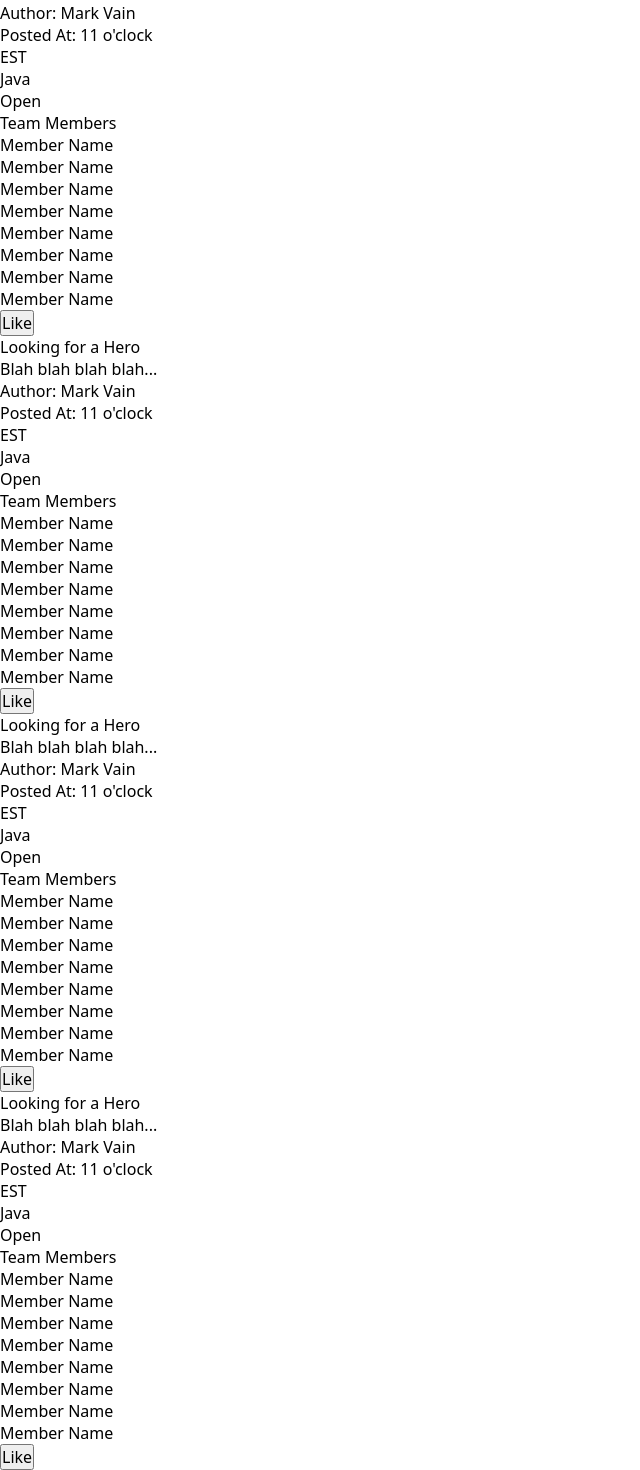
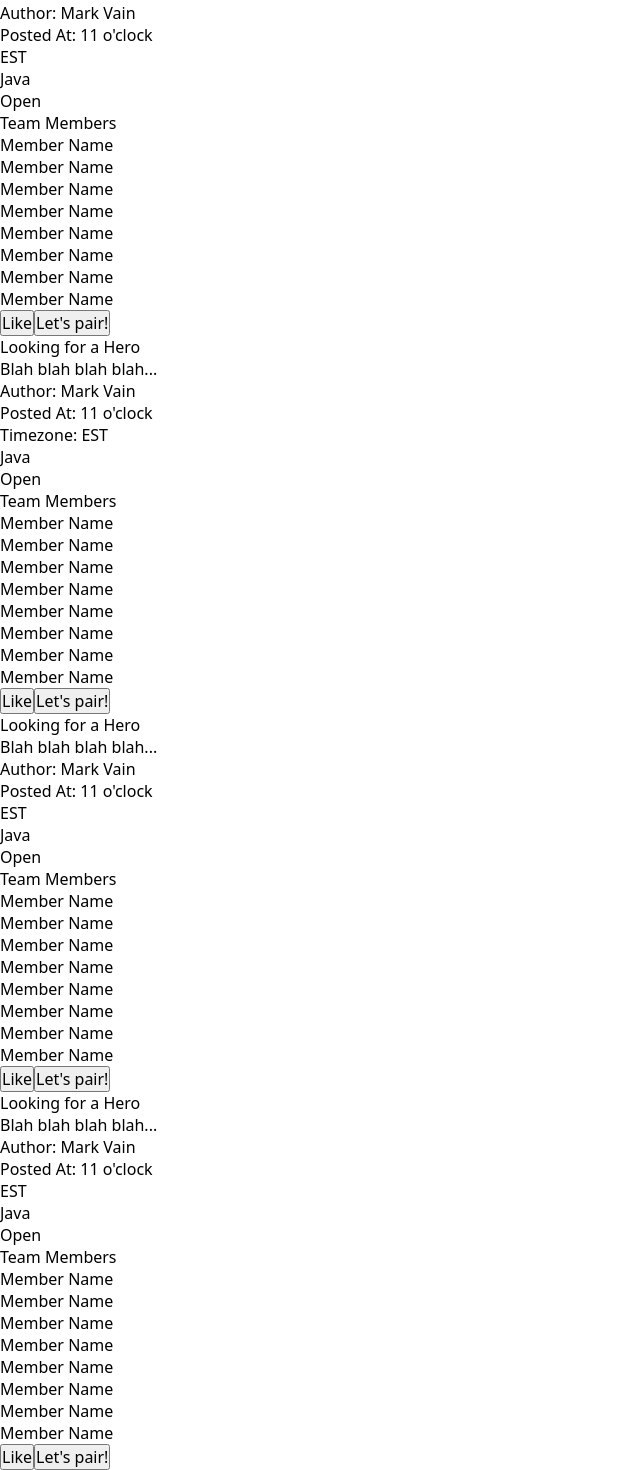
Before and after one commit to nicholasboyce/letsbuildit, a React (Vite) app in the folder client/: page /feed in a window 1280 px wide. Shown: the part 90-1560 px from the top of the page, without its empty margins (0-640 px from the left). Built offline with nearby package versions, Linux system fonts and the light colour scheme.

Commit message:
feat: create custom hook for fetching posts from server

```diff
--- a/client/src/pages/Feed/index.tsx
+++ b/client/src/pages/Feed/index.tsx
@@ -1,4 +1,8 @@
+import { useSearchParams } from "react-router-dom";
+
 export const Feed = () => {
+
+    const [searchParams, setSearchParams] = useSearchParams();
 
     return (
         <main>
@@ -36,6 +40,37 @@ export const Feed = () => {
                                     </ul>
                                 </aside>
                                 <button className="like-button">Like</button>
+                                <button className="interested">Let's pair!</button>
+                            </article>
+                        </li>
+                        <li className="post-item">
+                            <article className="post-info">
+                                <h2 className="post-title">Looking for a Hero</h2>
+                                <p className="body">Blah blah blah blah...</p>
+                                <div className="author-data">
+                                    <p className="author">Author: Mark Vain</p>
+                                    <p className="posttime">Posted At: 11 o'clock</p>
+                                </div>
+                                <div className="project-data">
+                                    <p className="timezone">Timezone: EST</p>
+                                    <p className="language">Java</p>
+                                    <p className="status">Open</p>
+                                </div>
+                                <aside>
+                                    <h2>Team Members</h2>
+                                    <ul className="members">
+                                        <li className="member">Member Name</li>
+                                        <li className="member">Member Name</li>
+                                        <li className="member">Member Name</li>
+                                        <li className="member">Member Name</li>
+                                        <li className="member">Member Name</li>
+                                        <li className="member">Member Name</li>
+                                        <li className="member">Member Name</li>
+                                        <li className="member">Member Name</li>
+                                    </ul>
+                                </aside>
+                                <button className="like-button">Like</button>
+                                <button className="interested">Let's pair!</button>
                             </article>
                         </li>
                         <li className="post-item">
@@ -65,6 +100,7 @@ export const Feed = () => {
                                     </ul>
                                 </aside>
                                 <button className="like-button">Like</button>
+                                <button className="interested">Let's pair!</button>
                             </article>
                         </li>
                         <li className="post-item">
@@ -94,35 +130,7 @@ export const Feed = () => {
                                     </ul>
                                 </aside>
                                 <button className="like-button">Like</button>
-                            </article>
-                        </li>
-                        <li className="post-item">
-                            <article className="post-info">
-                                <h2 className="post-title">Looking for a Hero</h2>
-                                <p className="body">Blah blah blah blah...</p>
-                                <div className="author-data">
-                                    <p className="author">Author: Mark Vain</p>
-                                    <p className="posttime">Posted At: 11 o'clock</p>
-                                </div>
-                                <div className="project-data">
-                                    <p className="timezone">EST</p>
-                                    <p className="language">Java</p>
-                                    <p className="status">Open</p>
-                                </div>
-                                <aside>
-                                    <h2>Team Members</h2>
-                                    <ul className="members">
-                                        <li className="member">Member Name</li>
-                                        <li className="member">Member Name</li>
-                                        <li className="member">Member Name</li>
-                                        <li className="member">Member Name</li>
-                                        <li className="member">Member Name</li>
-                                        <li className="member">Member Name</li>
-                                        <li className="member">Member Name</li>
-                                        <li className="member">Member Name</li>
-                                    </ul>
-                                </aside>
-                                <button className="like-button">Like</button>
+                                <button className="interested">Let's pair!</button>
                             </article>
                         </li>
                     </ul>
```
Also changed, not shown: client/src/pages/Feed/utils/usePostSearch.ts (added, +28 -0 lines).
